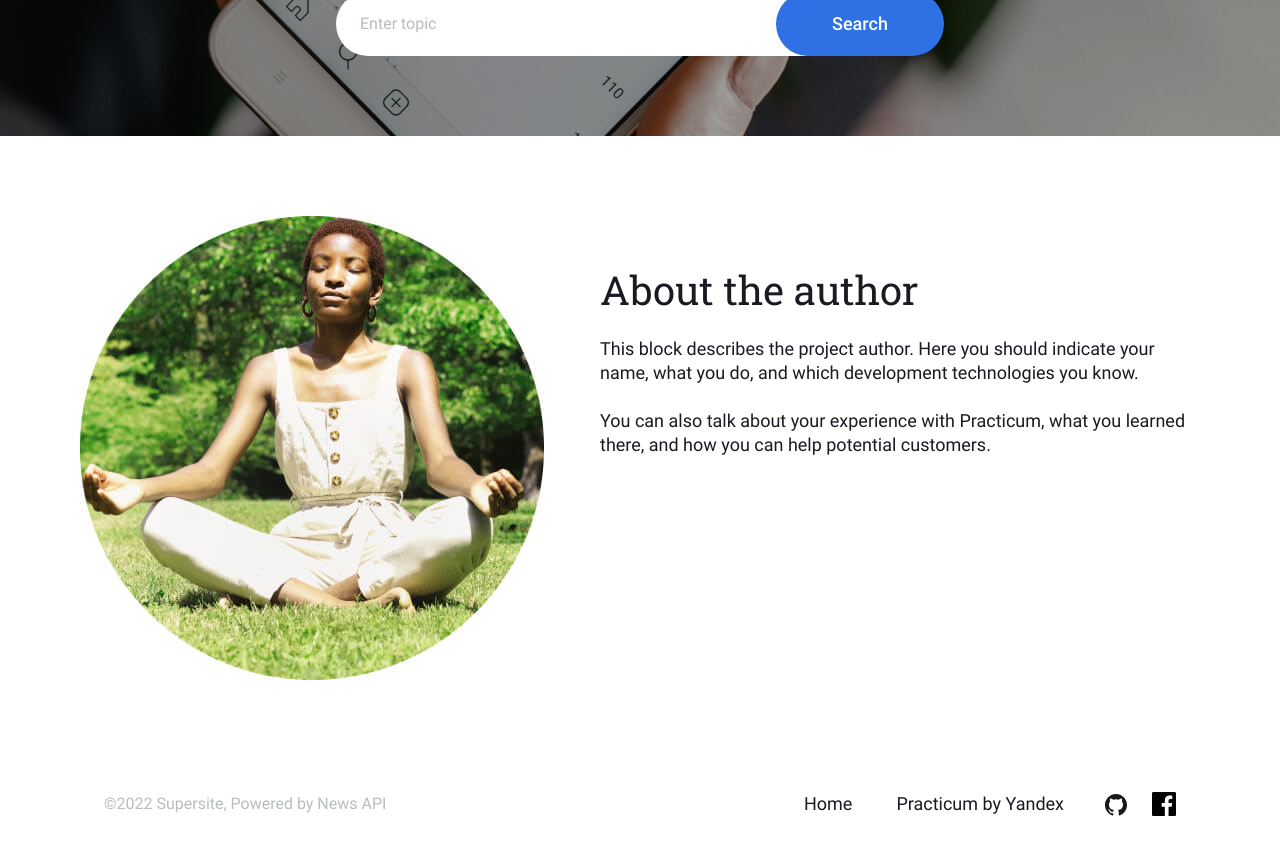
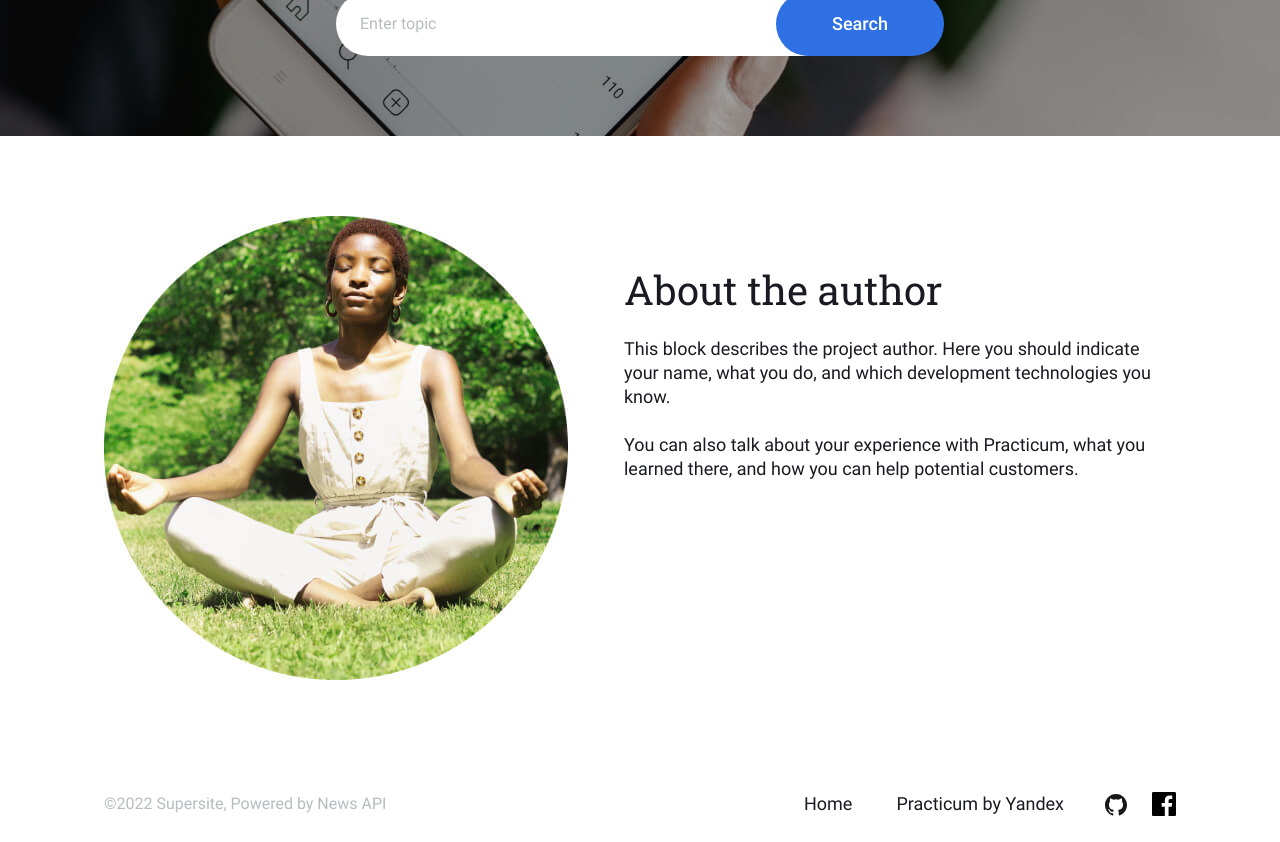
Before and after one commit to roeilulavy/news-explorer-frontend, a React (Create React App) app: page / in a window 1280 px wide. Shown: the part 440-1282 px from the top of the page. Built offline with nearby package versions, Linux system fonts and the light colour scheme.

Commit message:
About fix position

```diff
--- a/src/components/About/About.css
+++ b/src/components/About/About.css
@@ -2,10 +2,10 @@
   display: flex;
   flex-direction: row;
   min-height: 624px;
-  justify-content: center;
   align-items: center;
   background-color: white ;
   gap: 56px;
+  padding: 0 104px;
 }
 
 .about__image{
```
